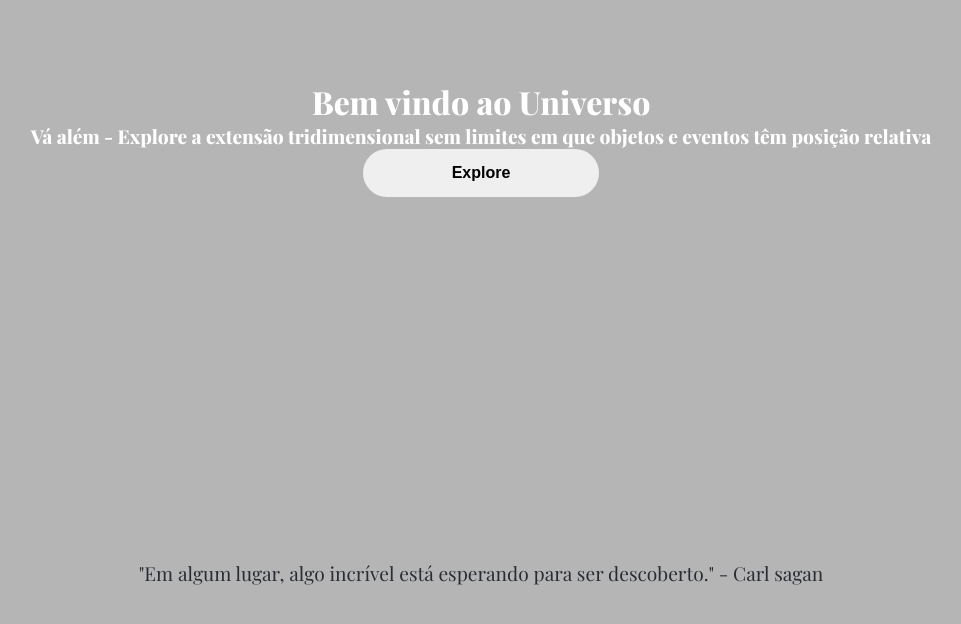
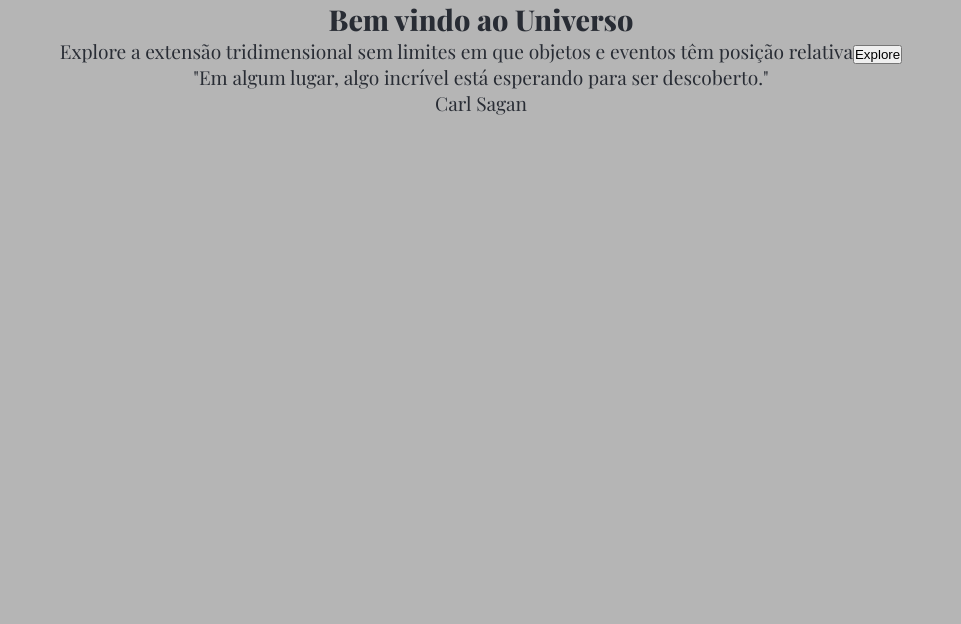
Before and after one commit to polyanetuag/universo, a React (Create React App) app: page / in a window 1280 px wide. Shown: the top 624 px of the page, without its empty margins (159-1120 px from the left). Built offline with nearby package versions, Linux system fonts and the light colour scheme.

Commit message:
fix: add section in app

```diff
--- a/src/App.js
+++ b/src/App.js
@@ -1,14 +1,26 @@
-
-import './App.css';
+import "./App.css";
 // import Header from './components/Header/Header.js';
-import Home from './components/Home/Home';
+// import Home from './components/Home/Home';
 
 function App() {
   return (
     <div className="App">
       {/* <Header /> */}
-      <Home />
-      <p className=''>"Em algum lugar, algo incrível está esperando para ser descoberto." - Carl sagan</p>
+      {/* <Home /> */}
+      <section>
+        <h1> Bem vindo ao Universo</h1>
+
+        <span>
+          Explore a extensão tridimensional sem limites em que objetos e eventos
+          têm posição relativa
+        </span>
+        <button>Explore</button>
+
+        <p className="">
+          "Em algum lugar, algo incrível está esperando para ser descoberto."
+        </p>
+        <p>Carl Sagan</p>
+      </section>
     </div>
   );
 }
```
